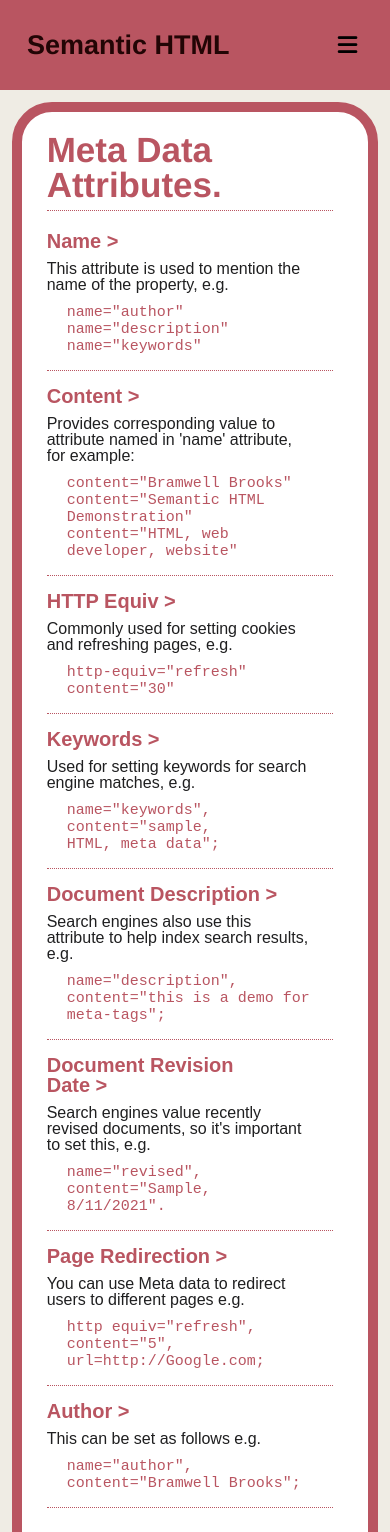
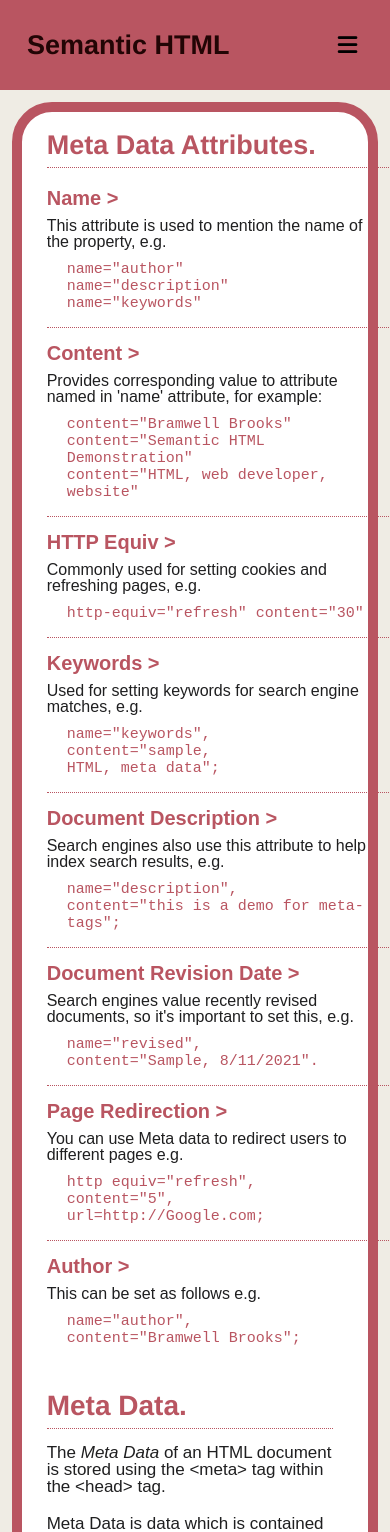
Before and after one commit to BramBrooks/semanticHTML, a React (Create React App) app: page /meta in a window 390 px wide. Shown: the top 1532 px of the page. Built offline with nearby package versions, Linux system fonts and the light colour scheme; a web font is replaced by a local one.

Commit message:
updates to Meta data page

```diff
--- a/src/pages/1.home.jsx
+++ b/src/pages/1.home.jsx
@@ -13,7 +13,7 @@
               familiar each HTML element…
             </p>
             <p>
-              ... so I decided to try and create a site which used all of them !
+              ... so I decided to try and create a site which used all of them.
             </p>
             <p>
               I've included&nbsp;
@@ -21,8 +21,7 @@
             </p>
             <p>
               HTML gives structure to webpages, but the correct use of&nbsp;
-              <dfn>Semantic HTML</dfn>, the meaningful use of HTML tags, is
-              important for two reasons:
+              <dfn>Semantic HTML</dfn>&nbsp;is important for two reasons:
             </p>
             <br />
             <ol>
--- a/src/pages/6.meta.jsx
+++ b/src/pages/6.meta.jsx
@@ -196,17 +196,14 @@
                 Cookies which don't specify an expiry date, expire as soon as
                 the session has ended.
               </p>
-              <p>Mmmm... Cookies!!</p>
+              <p>Mmmm...</p>
             </section>
           </div>
           <div className="meta_item_3">
-            <section>
-              {" "}
-              <img
-                src={cookie_monster}
-                alt="Cookie Monster from 1970s TV show, Sesame Street."
-              />
-            </section>
+            <img
+              src={cookie_monster}
+              alt="Cookie Monster from 1970s TV show, Sesame Street."
+            />
           </div>
         </aside>
       </div>
--- a/src/styles/pages/4.form.scss
+++ b/src/styles/pages/4.form.scss
@@ -1,18 +1,6 @@
 .form-container {
   main {
-    form {   form {
-        margin: 20px 0px 30px 20px;
-      }
-   form {
-        margin: 20px 0px 30px 20px;
-      }
-   form {
-        margin: 20px 0px 30px 20px;
-      }
-   form {
-        margin: 20px 0px 30px 20px;
-      }
-
+    form {
       margin: 100px 0px 130px 50px;
 
       .flex_container {
@@ -21,7 +9,6 @@
         width: 100%;
         justify-content: center;
         flex-wrap: wrap;
-        // justify-content: space-between;
 
         .flex_item_1 {
           width: 40%;
@@ -33,7 +20,6 @@
 
             input {
               width: 80%;
-              // width: 600px;
               color: $dark-grey;
               padding: 12px 20px 12px 10px;
               border: 2px solid $light-grey;
@@ -53,8 +39,6 @@
           min-width: 400px;
 
           p {
-            // width: 1000px;
-
             input,
             textarea {
               width: 80%;
@@ -112,7 +96,6 @@
       form .flex_container .flex_item_1,
       form .flex_container .flex_item_2 {
         width: 300px;
-        // min-width: 300px;
         min-width: 100px;
       }
     }
@@ -130,7 +113,6 @@
           .flex_item_1,
           .flex_item_2 {
             width: 100%;
-            // min-width: 300px;
             min-width: 100px;
           }
           .button_container {
@@ -150,7 +132,6 @@
       form .flex_container .flex_item_1,
       form .flex_container .flex_item_2 {
         width: 250px;
-        // min-width: 300px;
         min-width: 100px;
       }
     }
@@ -163,7 +144,6 @@
       form .flex_container .flex_item_1,
       form .flex_container .flex_item_2 {
         width: 230px;
-        // min-width: 300px;
         min-width: 100px;
       }
     }
@@ -174,7 +154,6 @@
         .flex_container .flex_item_1,
         .flex_container .flex_item_2 {
           width: 210px;
-          // min-width: 300px;
           min-width: 100px;
           .button_container {
             button {
--- a/src/styles/pages/6.meta.scss
+++ b/src/styles/pages/6.meta.scss
@@ -15,7 +15,7 @@
         color: $red-background;
         padding: 15px 0 8px 0px;
         margin: 0 30px 5px 0;
-        font-size: 35px;
+        font-size: 27px;
       }
     }
 
@@ -91,7 +91,7 @@
       margin-top: 20px;
     }
     .meta_item_3 {
-      margin-top: 20px;
+      margin-top: 0px;
     }
   }
 
@@ -102,10 +102,6 @@
       ul li {
         max-width: none;
       }
-
-      // ul li:nth-last-child(1) {
-      //   border-bottom: 1px solid #b95561;
-      // }
     }
 
     .container_2 {
@@ -121,20 +117,55 @@
         }
 
         img {
-          width: 80%;
+          width: 90%;
+          margin-left: 5%;
+          margin-right: 5%;
+          margin-bottom: 20px;
+          margin-top: 20px;
           align-self: center;
-          margin-top: -20px;
-          margin-bottom: 10px;
         }
       }
     }
   }
 
-  @media screen and (max-width: 480px) {
-    .container_1,
+  @media screen and (max-width: 960px) {
+    .container_1 ul li:nth-last-of-type(1) {
+      border-bottom: 0;
+      padding-bottom: 0;
+    }
+    .container_2 aside {
+      margin-top: 10px;
+    }
+  }
+
+  @media screen and (max-width: 670px) {
     .container_2 {
-      max-width: 100%;
-      min-width: 0px;
+      .meta_item_3 {
+        margin-top: -15px;
+      }
+    }
+  }
+
+  @media screen and (max-width: 430px) {
+    .container_1 {
+      h2 {
+        font-size: 28px;
+      }
+    }
+    .container_2 {
+      aside {
+        h2 {
+          font-size: 28px;
+        }
+      }
+    }
+  }
+
+  @media screen and (max-width: 414px) {
+    .container_2 {
+      .meta_item_3 {
+        margin-top: -25px;
+      }
     }
   }
 }
```
